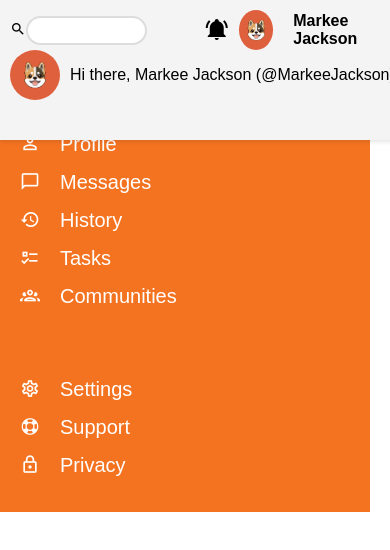
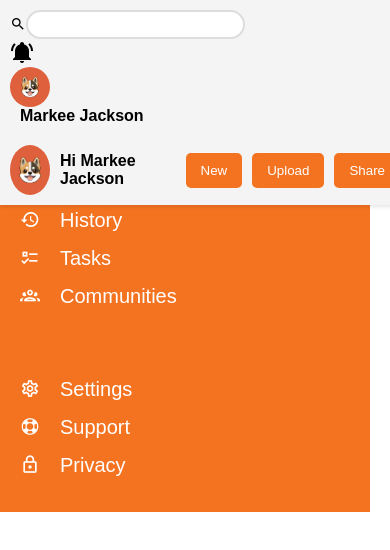
Before and after one commit to mcjacksonn/Admin-Dashboard, a plain HTML site: page index.html in a window 390 px wide. Drawn offline with Linux system fonts and the light colour scheme.

Commit message:
Update index.html
Refactor header layout for improved alignment and responsiveness

```diff
--- a/index.html
+++ b/index.html
@@ -12,26 +12,31 @@
   </head>
   <body>
     <header class="top-bar">
-      <div class="top-container">
-        <!-- Search Container -->
+      <!-- Top Row -->
+      <div class="top-row">
         <div class="search-container">
           <i class="mdi mdi-magnify" aria-label="Search"></i>
           <input type="text" class="search-input" />
         </div>
 
-        <div class="right-container">
+        <div class="user-info">
           <i class="mdi mdi-bell-ring" aria-label="Notifications"></i>
           <div class="logo-circle"></div>
           <span class="user-name">Markee Jackson</span>
         </div>
       </div>
-      </div>
 
-      <div class="greeting-container">
-        <div class="logo-circle"></div>
-        <div>
-          <span class="greeting-hi">Hi there,</span>
-          <span class="greeting-name">Markee Jackson (@MarkeeJackson)</span>
+      <!-- Bottom Row -->
+      <div class="bottom-row">
+        <div class="greeting-container">
+          <div class="logo-circle"></div>
+          <span class="greeting-text">Hi Markee Jackson</span>
+        </div>
+
+        <div class="button-row">
+          <button class="header-button" id="newButton">New</button>
+          <button class="header-button" id="uploadButton">Upload</button>
+          <button class="header-button" id="shareButton">Share</button>
         </div>
       </div>
     </header>
```
